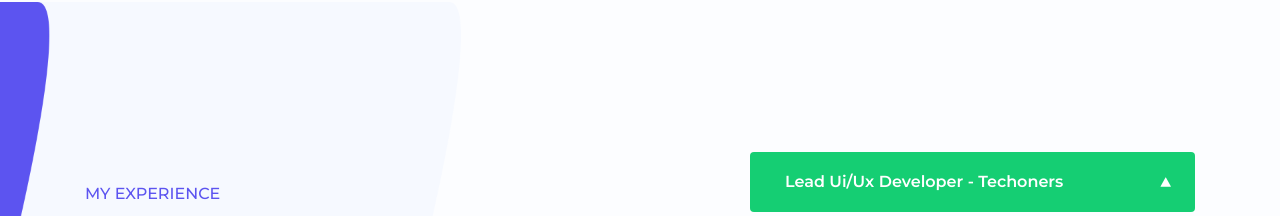
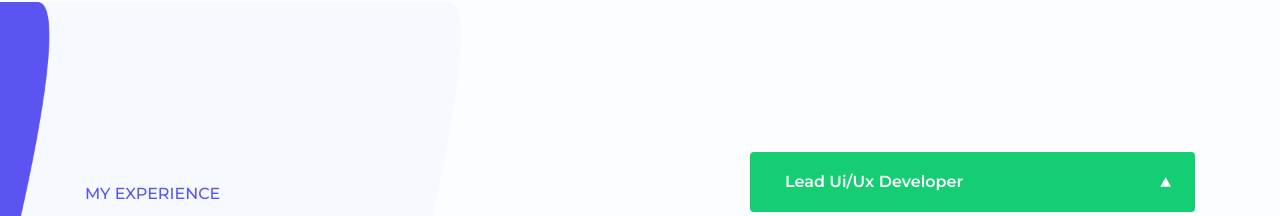
Before and after one commit to devmonowar/portfolio2, a plain HTML site: page index.html in a window 1280 px wide. Shown: the part 2421-2637 px from the top of the page. Drawn offline with Linux system fonts and the light colour scheme; a web font is replaced by a local one.

Commit message:
Update index.html
modify

```diff
--- a/index.html
+++ b/index.html
@@ -281,7 +281,7 @@
 								<div class="card">
 									<div class="card-header" id="headingOne">
 										<h2 class="mb-0">
-											<button class="btn btn-link" type="button" data-toggle="collapse" data-target="#collapseOne" aria-expanded="true" aria-controls="collapseOne">Lead Ui/Ux Developer - Techoners <i class="fa fa-play" aria-hidden="true"></i></button>
+											<button class="btn btn-link" type="button" data-toggle="collapse" data-target="#collapseOne" aria-expanded="true" aria-controls="collapseOne">Lead Ui/Ux Developer <i class="fa fa-play" aria-hidden="true"></i></button>
 										</h2>
 									</div>
 									<div id="collapseOne" class="collapse show" aria-labelledby="headingOne" data-parent="#accordionExample">
```
